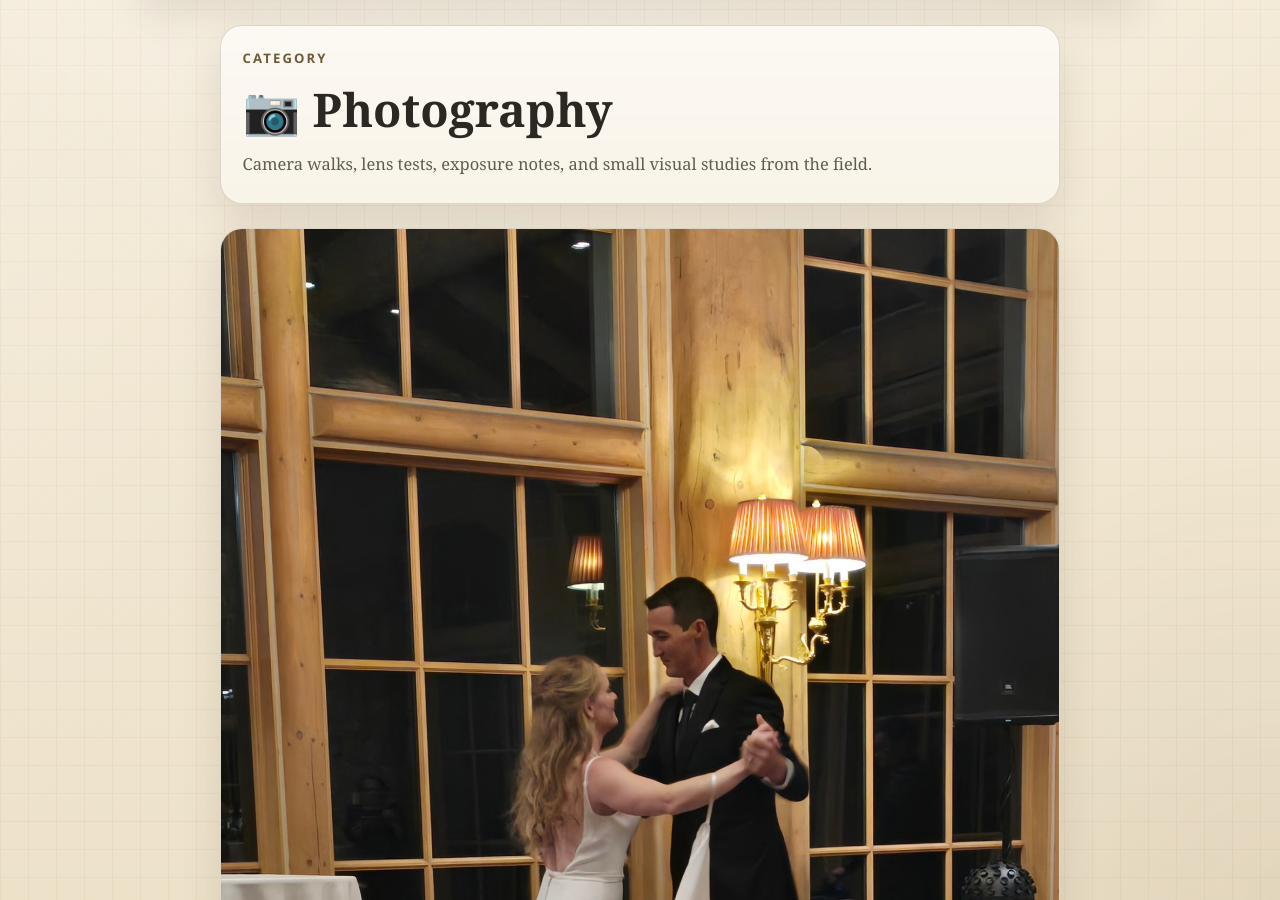
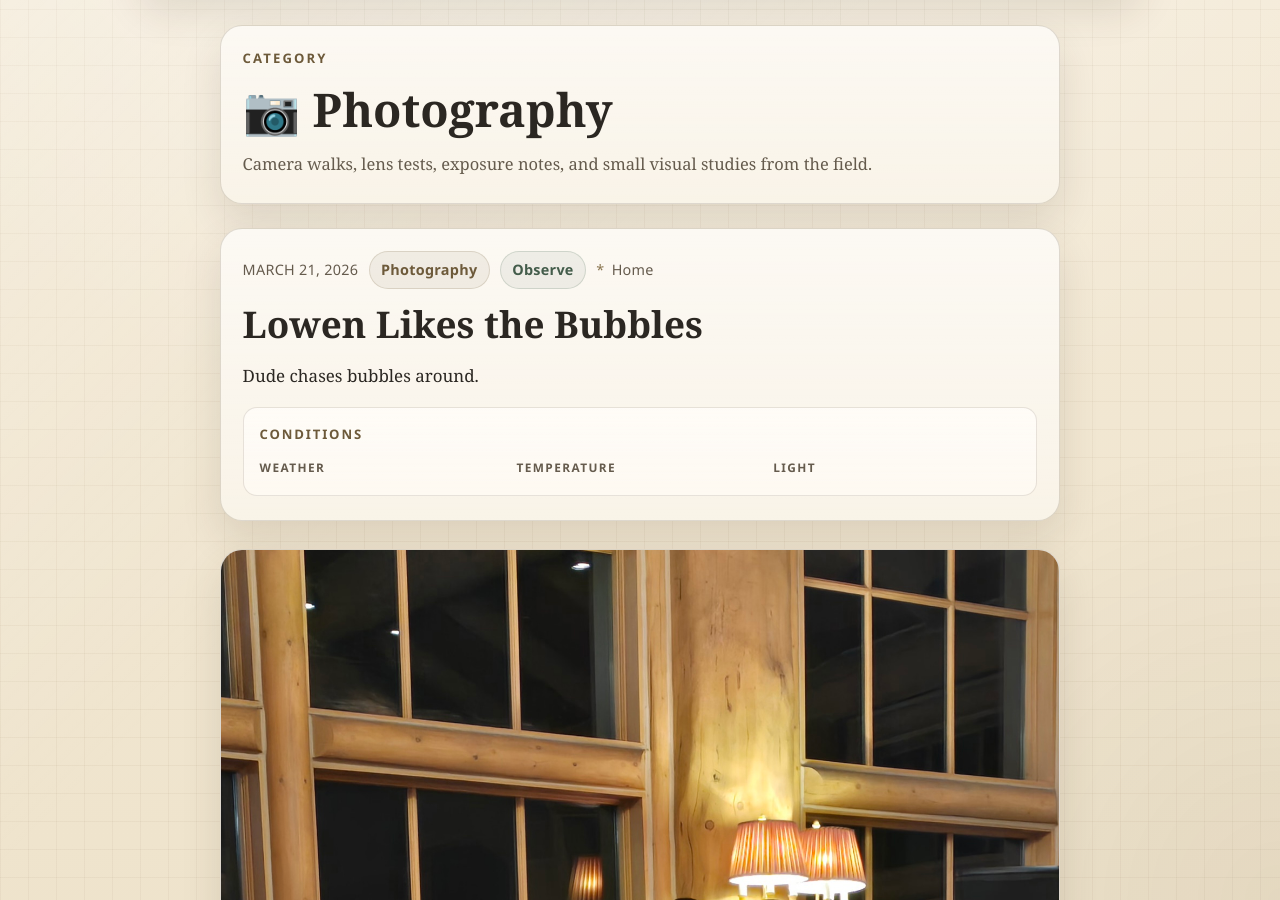
Before and after one commit to jason-caincraft/circadia.github.io, a Jekyll site: the page built from category/photography.html, in a window 1280 px wide and 900 px high, scrolled down 411 px. Built offline with Jekyll 4.4.1, drawn with Linux system fonts in a browser that asks for light colours.

Commit message:
Update Post “2026-03-21-lowen-likes-the-bubbles”

```diff
--- a/_posts/2026-03-21-lowen-likes-the-bubbles.md
+++ b/_posts/2026-03-21-lowen-likes-the-bubbles.md
@@ -3,9 +3,13 @@ layout: post
 title: Lowen Likes the Bubbles
 date: 2026-03-20 19:59:00 -06:00
 video: /videos/20260320_195941_1.mp4
+location: Home
+category: photography
 tags: []
+mode: observe
 gear: []
 parts: []
 changes: []
 lessons: []
 ---
+Dude chases bubbles around.
```
